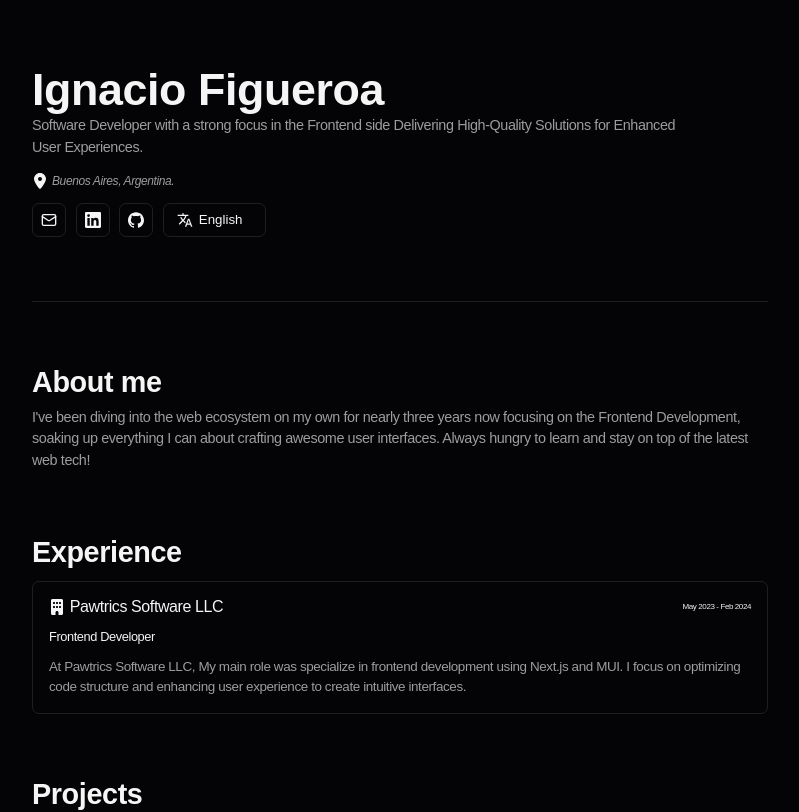
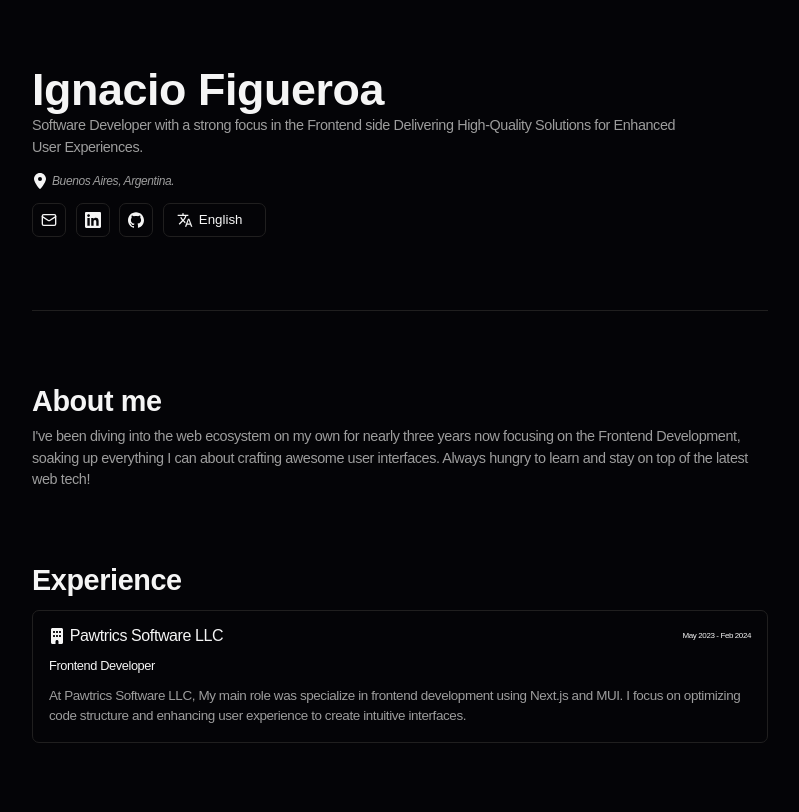
Before and after one commit to figueroaignacio/portfolio, a React (Vite) app: page / in a window 1280 px wide. Shown: the top 812 px of the page, without its empty margins (240-1039 px from the left). Built offline with nearby package versions, Linux system fonts and the light colour scheme.

Commit message:
style: change gap

```diff
--- a/src/App.module.css
+++ b/src/App.module.css
@@ -1,5 +1,5 @@
 .appBox {
   display: flex;
   flex-direction: column;
-  gap: 4rem;
+  gap: 4.6rem;
 }
```
